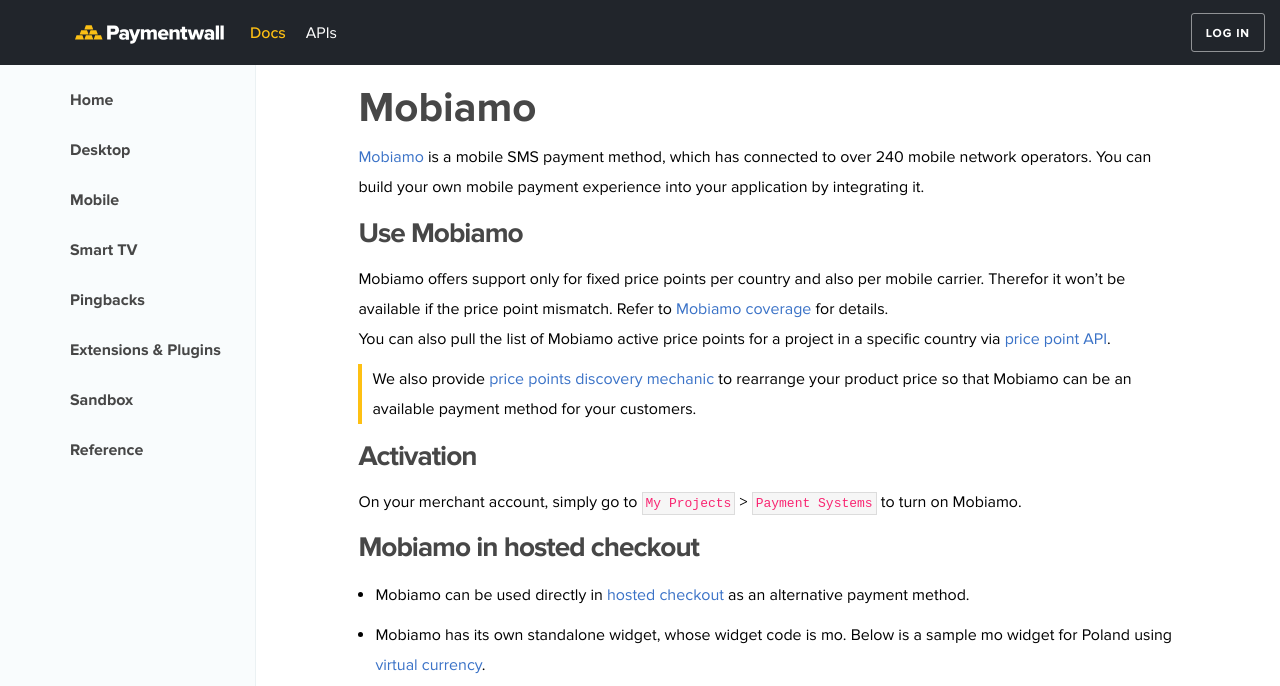
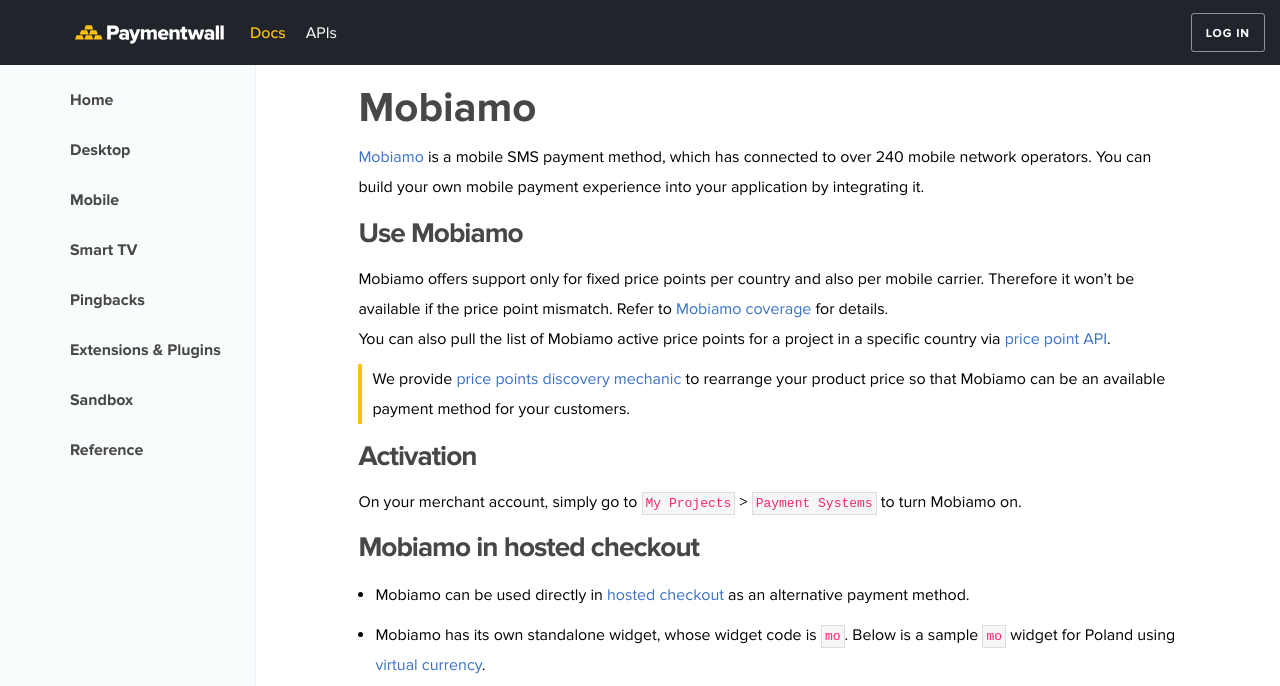
Before and after one commit to rmalgazeiro/paymentwall.github.io, a Jekyll site: the page built from docs/desktop-direct-mobiamo.md, in a window 1280 px wide and 900 px high, cut to the strip 0-686 px from the top of the window. Built offline with Jekyll 4.4.1, drawn with Linux system fonts in a browser that asks for light colours; some web fonts are replaced.

Commit message:
correction for mobiamo part

````diff
--- a/docs/desktop-direct-mobiamo.md
+++ b/docs/desktop-direct-mobiamo.md
@@ -11,21 +11,21 @@
 
 ## Use Mobiamo
 
-Mobiamo offers support only for fixed price points per country and also per mobile carrier. Therefor it won't be available if the price point mismatch. Refer to [Mobiamo coverage](http://www.mobiamo.com/coverage) for details.
+Mobiamo offers support only for fixed price points per country and also per mobile carrier. Therefore it won't be available if the price point mismatch. Refer to [Mobiamo coverage](http://www.mobiamo.com/coverage) for details.
 
 You can also pull the list of Mobiamo active price points for a project in a specific country via [price point API](/API-Reference#section-mobiamo-pricepoint).
 
-> We also provide [price points discovery mechanic](#price-points-discovery-mechanic) to rearrange your product price so that Mobiamo can be an available payment method for your customers.
+> We provide [price points discovery mechanic](#price-points-discovery-mechanic) to rearrange your product price so that Mobiamo can be an available payment method for your customers.
 
 ## Activation
 
-On your merchant account, simply go to ```My Projects``` > ```Payment Systems``` to turn on Mobiamo.
+On your merchant account, simply go to ```My Projects``` > ```Payment Systems``` to turn Mobiamo on.
 
 ## Mobiamo in hosted checkout
 
 * Mobiamo can be used directly in [hosted checkout](/hosted-home) as an alternative payment method.
 
-* Mobiamo has its own standalone widget, whose widget code is mo. Below is a sample mo widget for Poland using [virtual currency](/hosted/stored/vc).
+* Mobiamo has its own standalone widget, whose widget code is ```mo```. Below is a sample ```mo``` widget for Poland using [virtual currency](/hosted/stored/vc).
 
 <div class="docs-iframe" style="text-align: center;">
 	<iframe src="https://api.paymentwall.com/api/ps/?key=7f37fa10dcc9ce39ea133ba24b76e748&uid=user40012&widget=mo1_1&vc=Coins&country_code=PL&sign_version=2&sign=1d086abf7a470a7ebace4ba3a4a0d7cd"></iframe>
````
